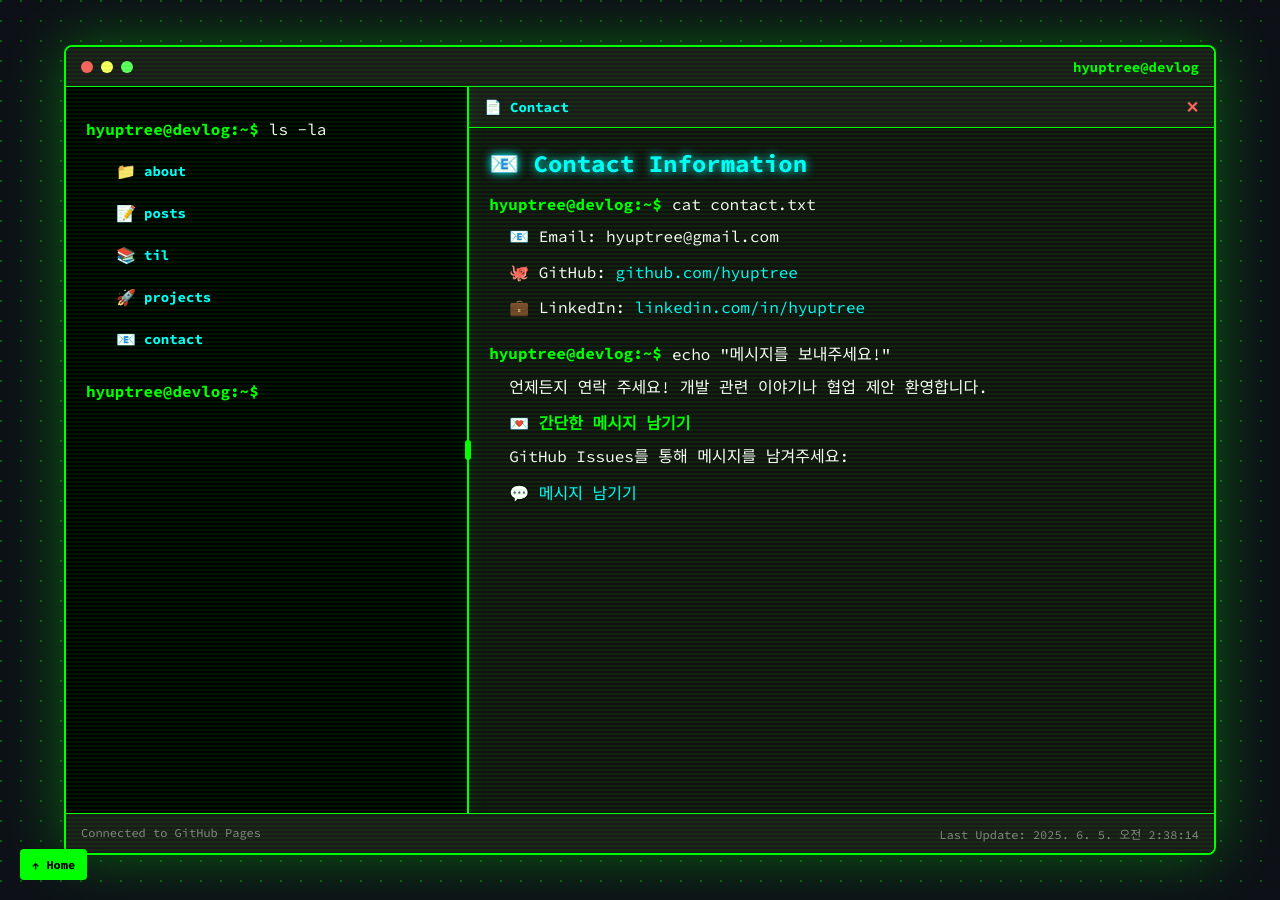
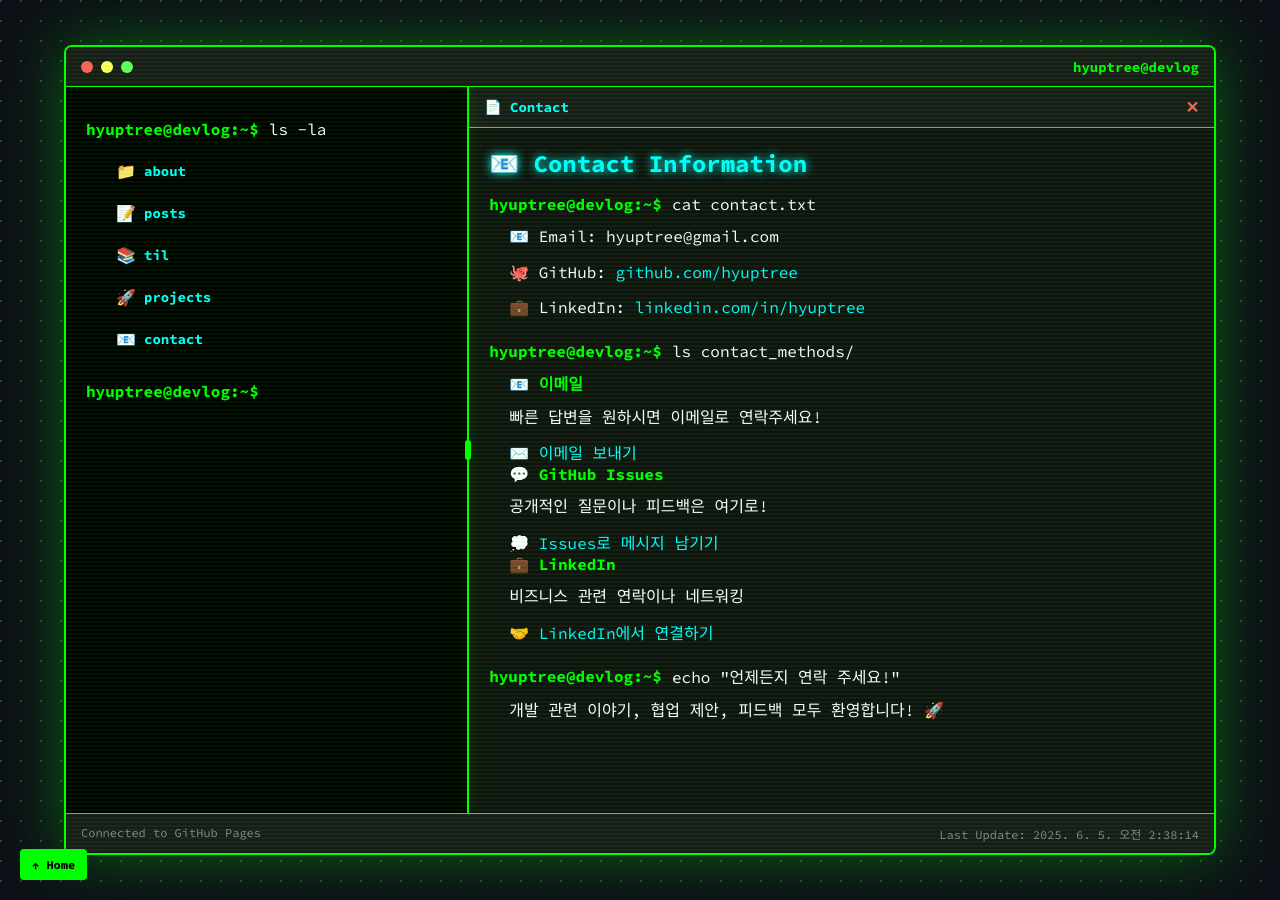
Before and after one commit to HyupTree/HyupTree.github.io, a Jekyll site: the page built from pages/contact.html, in a window 1280 px wide. Built offline with Jekyll 4.4.1, drawn with Linux system fonts in a browser that asks for light colours.

Commit message:
refactor: HTML 파일 확장자 변경 및 contact 페이지 개선 - about.md → about.html로 변경 (HTML syntax highlighting 개선) - contact.md → contact.html로 변경 및 다양한 연락 방법 추가

```diff
--- a/_layouts/default.html
+++ b/_layouts/default.html
@@ -56,7 +56,7 @@
  \__,_|\___| \_/ |_|\___/ \__, |
                           |___/
                             </pre>
-                            <p class="welcome-text">환영합니다! hyuptree의 개발 로그에 오신 것을 환영합니다.</p>
+                            <p class="welcome-text">hyuptree의 개발 로그에 오신 것을 환영합니다!</p>
                         </div>
                         {% endif %}
 
--- a/pages/about.md
+++ b/pages/about.html
@@ -21,8 +21,8 @@ permalink: /about/
 <div class="output">
     <h3>🛠 Skills</h3>
     <ul>
+        <li>Backend: Node.js, Python, Java</li>
         <li>Frontend: HTML, CSS, JavaScript, React, Vue.js</li>
-        <li>Backend: Node.js, Python, Java</li>
         <li>Database: MySQL, MongoDB</li>
         <li>Tools: Git, Docker, AWS</li>
     </ul>
--- /dev/null
+++ b/pages/contact.html
@@ -0,0 +1,57 @@
+---
+layout: default
+title: Contact
+permalink: /contact/
+---
+
+<h2>📧 Contact Information</h2>
+<div class="prompt-line">
+    <span class="prompt">hyuptree@devlog:~$</span>
+    <span class="command">cat contact.txt</span>
+</div>
+<div class="output">
+    <p>📧 Email: {{ site.email }}</p>
+    <p>🐙 GitHub: <a href="https://github.com/{{ site.social.github }}" target="_blank">github.com/{{ site.social.github }}</a></p>
+    <p>💼 LinkedIn: <a href="https://linkedin.com/in/hyuptree" target="_blank">linkedin.com/in/hyuptree</a></p>
+</div>
+
+<div class="prompt-line">
+    <span class="prompt">hyuptree@devlog:~$</span>
+    <span class="command">ls contact_methods/</span>
+</div>
+<div class="output">
+    <div class="contact-methods">
+        <div class="contact-item">
+            <h4>📧 이메일</h4>
+            <p>빠른 답변을 원하시면 이메일로 연락주세요!</p>
+            <a href="mailto:{{ site.email }}" class="contact-link">
+                ✉️ 이메일 보내기
+            </a>
+        </div>
+
+        <div class="contact-item">
+            <h4>💬 GitHub Issues</h4>
+            <p>공개적인 질문이나 피드백은 여기로!</p>
+            <a href="https://github.com/{{ site.social.github }}/{{ site.social.github }}.github.io/issues/new"
+               class="contact-link" target="_blank">
+               💭 Issues로 메시지 남기기
+            </a>
+        </div>
+
+        <div class="contact-item">
+            <h4>💼 LinkedIn</h4>
+            <p>비즈니스 관련 연락이나 네트워킹</p>
+            <a href="https://linkedin.com/in/hyuptree" class="contact-link" target="_blank">
+                🤝 LinkedIn에서 연결하기
+            </a>
+        </div>
+    </div>
+</div>
+
+<div class="prompt-line">
+    <span class="prompt">hyuptree@devlog:~$</span>
+    <span class="command">echo "언제든지 연락 주세요!"</span>
+</div>
+<div class="output">
+    <p>개발 관련 이야기, 협업 제안, 피드백 모두 환영합니다! 🚀</p>
+</div>
--- a/pages/contact.md
+++ /dev/null
@@ -1,33 +0,0 @@
----
-layout: default
-title: Contact
-permalink: /contact/
----
-
-<h2>📧 Contact Information</h2>
-<div class="prompt-line">
-    <span class="prompt">hyuptree@devlog:~$</span>
-    <span class="command">cat contact.txt</span>
-</div>
-<div class="output">
-    <p>📧 Email: {{ site.email }}</p>
-    <p>🐙 GitHub: <a href="https://github.com/{{ site.social.github }}" target="_blank">github.com/{{ site.social.github }}</a></p>
-    <p>💼 LinkedIn: <a href="https://linkedin.com/in/hyuptree" target="_blank">linkedin.com/in/hyuptree</a></p>
-</div>
-
-<div class="prompt-line">
-    <span class="prompt">hyuptree@devlog:~$</span>
-    <span class="command">echo "메시지를 보내주세요!"</span>
-</div>
-<div class="output">
-    <p>언제든지 연락 주세요! 개발 관련 이야기나 협업 제안 환영합니다.</p>
-
-    <div class="contact-form">
-        <h4>💌 간단한 메시지 남기기</h4>
-        <p>GitHub Issues를 통해 메시지를 남겨주세요:</p>
-        <a href="https://github.com/{{ site.social.github }}/{{ site.social.github }}.github.io/issues/new"
-           class="contact-link" target="_blank">
-           💬 메시지 남기기
-        </a>
-    </div>
-</div>
```
